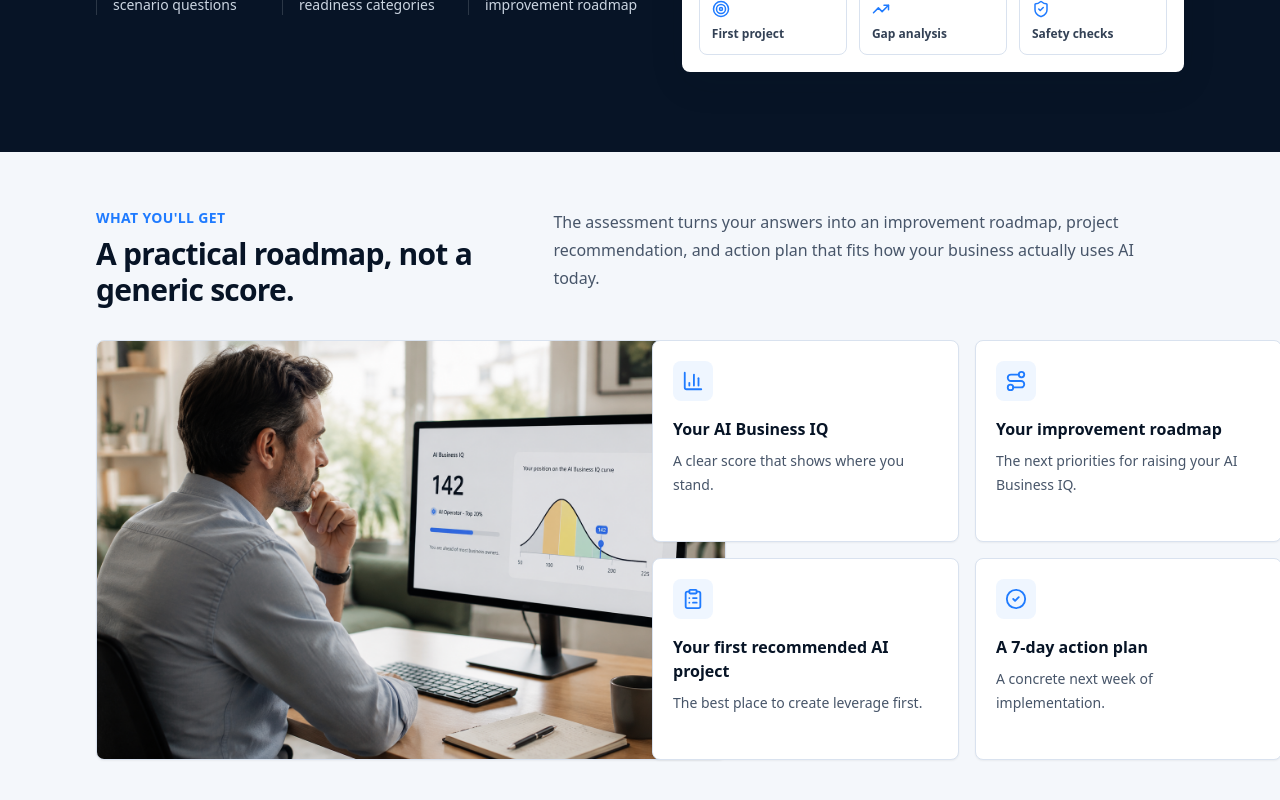
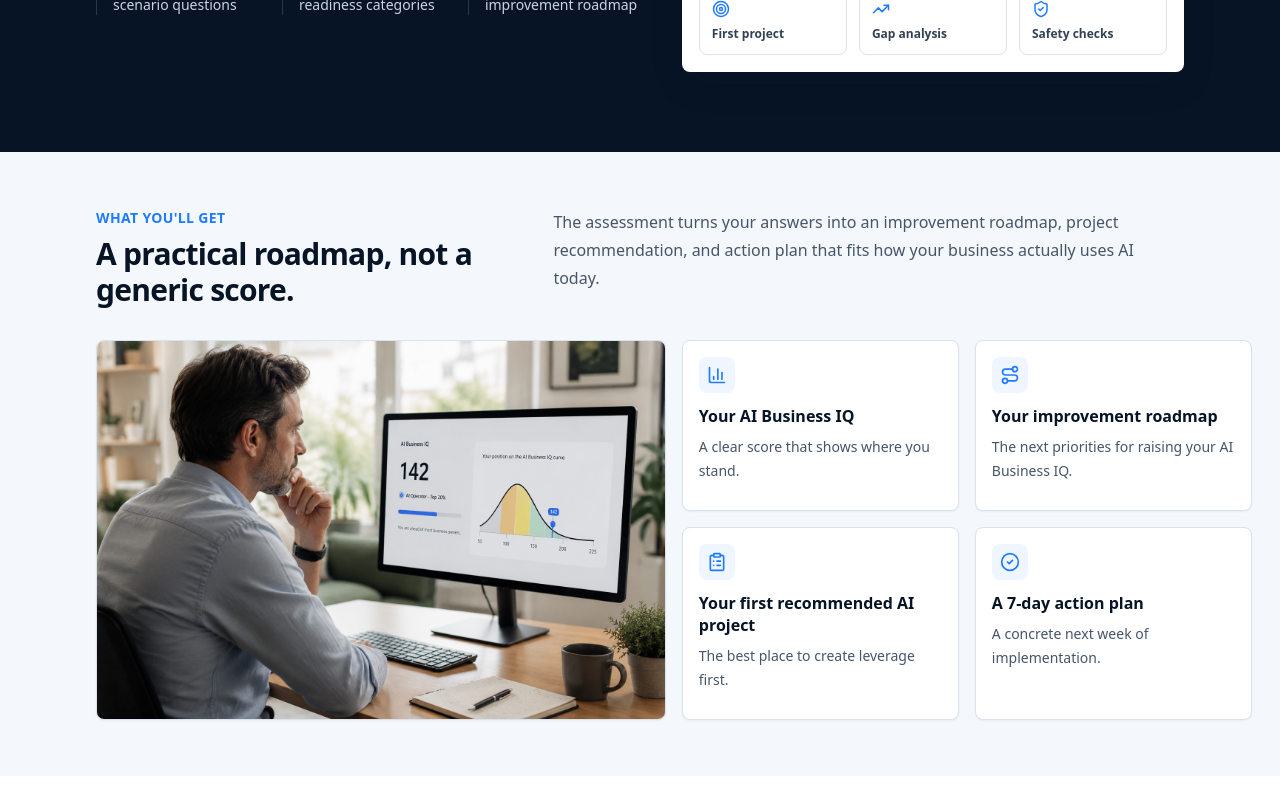
Before and after one commit to yuri799/ai-execution-score, a Next.js app: page / in a window 1280 px wide. Shown: the part 588-1388 px from the top of the page. After the commit the page ends 1364 px from the top, so only its background shows below. Built offline with nearby package versions, Linux system fonts and the light colour scheme.

Commit message:
modifed files

```diff
--- a/src/app/page.tsx
+++ b/src/app/page.tsx
@@ -57,8 +57,8 @@ export default function LandingPage() {
           </div>
           <p className="text-base leading-7 text-slate-600">The assessment turns your answers into an improvement roadmap, project recommendation, and action plan that fits how your business actually uses AI today.</p>
         </div>
-        <div className="grid items-stretch gap-6 lg:grid-cols-2">
-          <div className="aspect-[3/2] overflow-hidden rounded-lg border border-line bg-white shadow-sm">
+        <div className="grid items-stretch gap-8 lg:grid-cols-[minmax(0,1fr)_minmax(0,0.92fr)] lg:gap-10">
+          <div className="min-w-0 aspect-[3/2] overflow-hidden rounded-lg border border-line bg-white shadow-sm">
             <Image
               src="/ai-iq-score.png"
               alt="Business owner reviewing an AI Business IQ score dashboard"
@@ -67,13 +67,13 @@ export default function LandingPage() {
               className="h-full w-full object-cover"
             />
           </div>
-          <div className="grid gap-4 sm:grid-cols-2 lg:aspect-[3/2]">
+          <div className="grid min-w-0 gap-4 sm:grid-cols-2 lg:aspect-[3/2]">
             {outcomes.map(({ icon: Icon, label, desc }) => (
-              <div key={label} className="rounded-lg border border-line bg-white p-5 shadow-sm transition hover:-translate-y-0.5 hover:shadow-soft">
-                <div className="grid h-10 w-10 place-items-center rounded-lg bg-blue-50 text-electric">
-                  <Icon size={22} />
+              <div key={label} className="rounded-lg border border-line bg-white p-4 shadow-sm transition hover:-translate-y-0.5 hover:shadow-soft">
+                <div className="grid h-9 w-9 place-items-center rounded-lg bg-blue-50 text-electric">
+                  <Icon size={20} />
                 </div>
-                <p className="mt-4 font-bold text-navy">{label}</p>
+                <p className="mt-3 font-bold leading-snug text-navy">{label}</p>
                 <p className="mt-2 text-sm leading-6 text-slate-600">{desc}</p>
               </div>
             ))}
```
